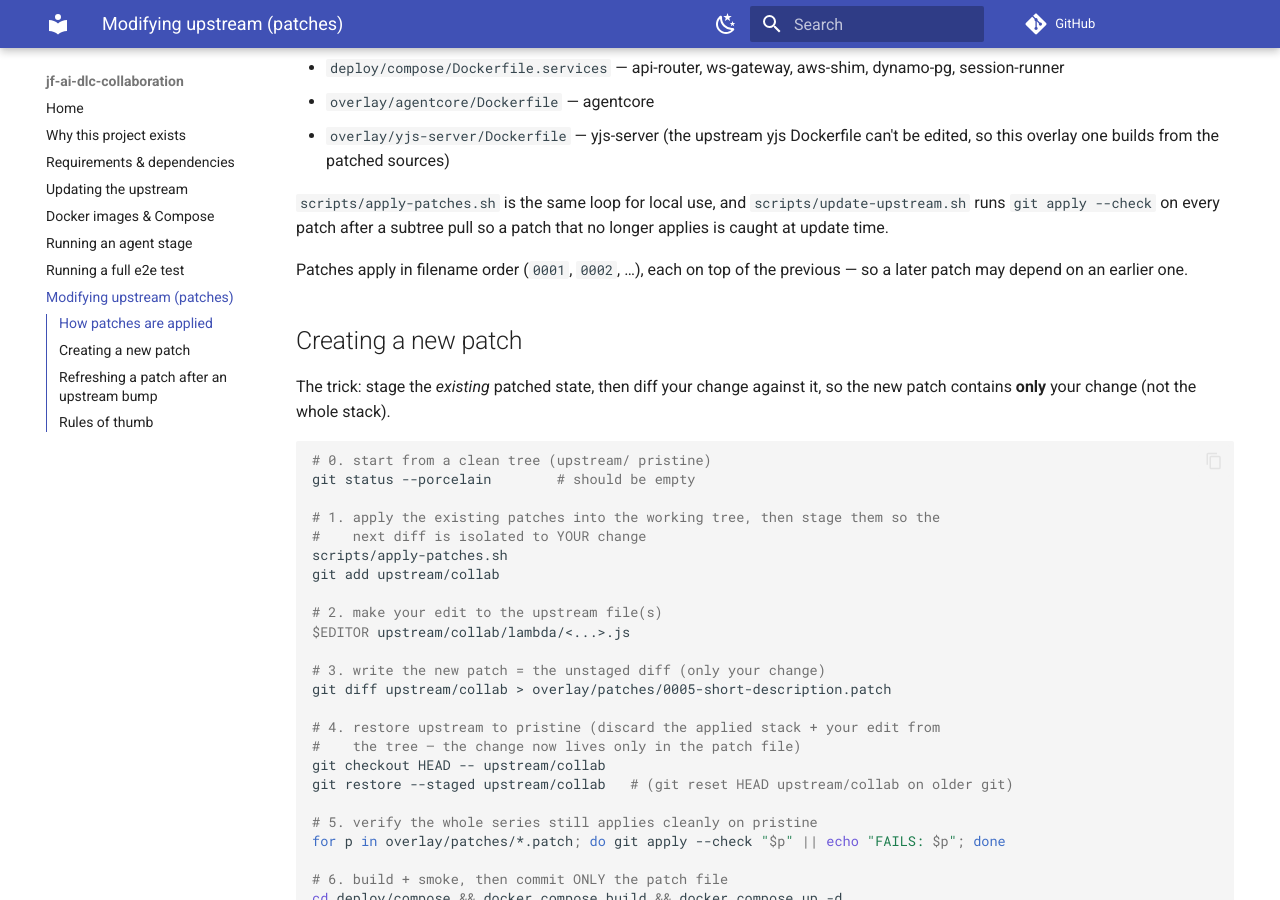
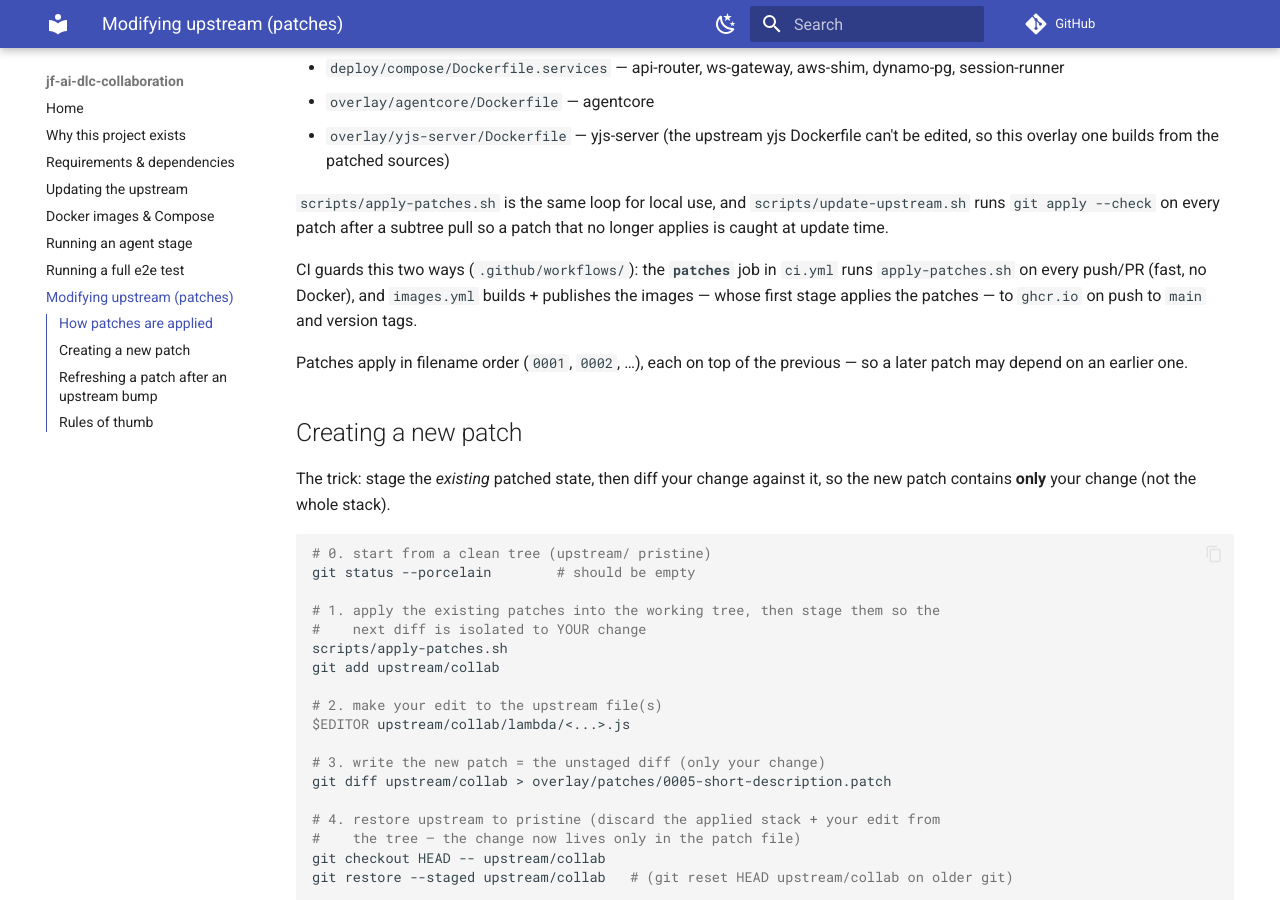
Before and after one commit to triplem/jf-ai-dlc-collaboration, an MkDocs documentation site: the page built from docs/patches.md, in a window 1280 px wide and 900 px high, scrolled down 571 px. Built offline with MkDocs 1.6.1 and Material for MkDocs 9.7.7, drawn with Linux system fonts in a browser that asks for light colours; comment, search, counter and statistics services are not loaded.

Commit message:
ci: verify patches apply + build/publish images to ghcr (#14)
- ci.yml: add a `patches` job that runs scripts/apply-patches.sh on every
  push/PR — a patch broken by upstream drift now fails fast (no Docker),
  instead of only surfacing at image-build time.
- images.yml: build and publish the container images (services, agentcore,
  yjs-server, frontend) to ghcr.io on push to main and version tags. The
  builds run from the repo root and apply overlay/patches in their first
  stage, so this also exercises the build-time patch application end to end.
  Frontend bakes VITE_* at build; the published image is the localhost/demo
  build (rebuild with your URLs for a real deployment).
- docs/patches.md: note both CI guards.

Co-authored-by: triplem <markusmay@gmail.com>
Co-authored-by: Claude Fable 5 <noreply@anthropic.com>

```diff
--- a/docs/patches.md
+++ b/docs/patches.md
@@ -32,6 +32,11 @@ RUN for p in overlay/patches/*.patch; do git apply "$p"; done
 `scripts/apply-patches.sh` is the same loop for local use, and
 `scripts/update-upstream.sh` runs `git apply --check` on every patch after a
 subtree pull so a patch that no longer applies is caught at update time.
+
+CI guards this two ways (`.github/workflows/`): the **`patches`** job in
+`ci.yml` runs `apply-patches.sh` on every push/PR (fast, no Docker), and
+`images.yml` builds + publishes the images — whose first stage applies the
+patches — to `ghcr.io` on push to `main` and version tags.
 
 Patches apply in filename order (`0001`, `0002`, …), each on top of the previous
 — so a later patch may depend on an earlier one.
```
Also changed, not shown: 2 other files.
